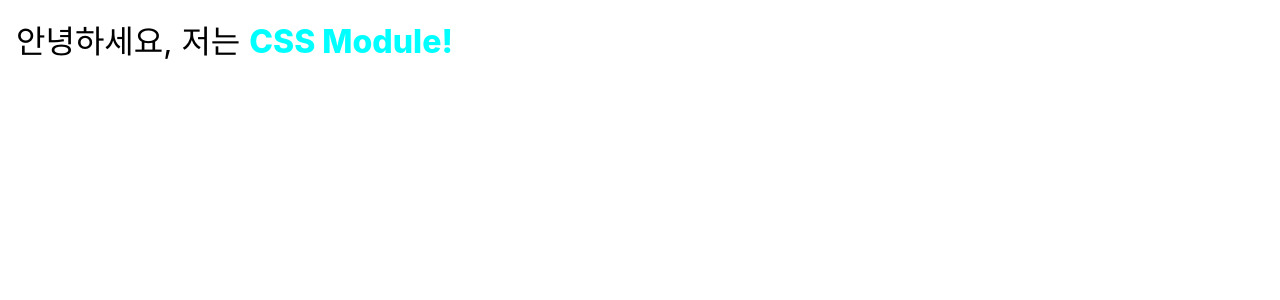
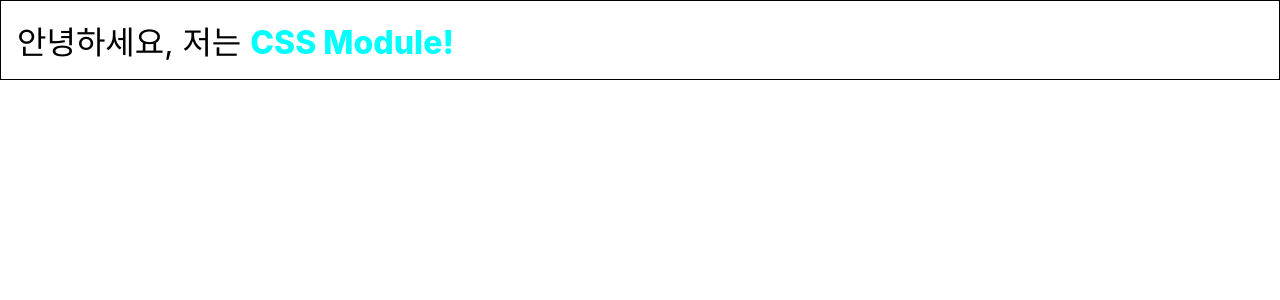
Before and after one commit to KIM-JUNHO/styling-react, a React app: page / in a window 1280 px wide. Shown: the top 300 px of the page. Built offline with nearby package versions, Linux system fonts and the light colour scheme.

Commit message:
CSS Module with Sass

```diff
--- a/src/CSSModule.js
+++ b/src/CSSModule.js
@@ -1,6 +1,6 @@
 import React from 'react';
 import classNames from 'classnames/bind';
-import styles from './CSSModule.module.css';
+import styles from './CSSModule.module.scss';
 
 const cx = classNames.bind(styles); // 미리 styles 에서 클래스를 받아오도록 설정하고
 
--- a/src/CSSModule.module.css
+++ /dev/null
@@ -1,20 +0,0 @@
-/* 자동으로 고유해질 것이므로 흔히 사용되는 단어를 클래스 이름으로 마음대로 사용가능*/
-
-.wrapper {
-  background: black;
-  padding: 1rem;
-  color: white;
-  font-size: 2rem;
-}
-
-.inverted {
-  color: black;
-  background: white;
-}
-
-/* 글로벌 CSS 를 작성하고 싶다면 */
-
-:global .something {
-  font-weight: 800;
-  color: aqua;
-}
--- /dev/null
+++ b/src/CSSModule.module.scss
@@ -0,0 +1,24 @@
+/* 자동으로 고유해질 것이므로 흔히 사용되는 단어를 클래스 이름으로 마음대로 사용가능*/
+
+.wrapper {
+  background: black;
+  padding: 1rem;
+  color: white;
+  font-size: 2rem;
+  &.inverted {
+    // inverted 가 .wrapper 와 함께 사용 됐을 때만 적용
+    color: black;
+    background: white;
+    border: 1px solid black;
+  }
+}
+
+/* 글로벌 CSS 를 작성하고 싶다면 */
+:global {
+  // :global {} 로 감싸기
+  .something {
+    font-weight: 800;
+    color: aqua;
+  }
+  // 여기에 다른 클래스를 만들 수도 있겠죠?
+}
```
